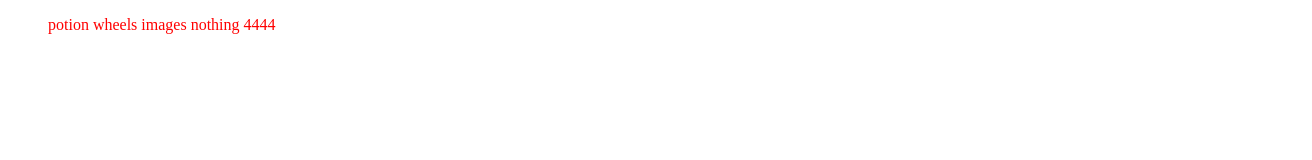
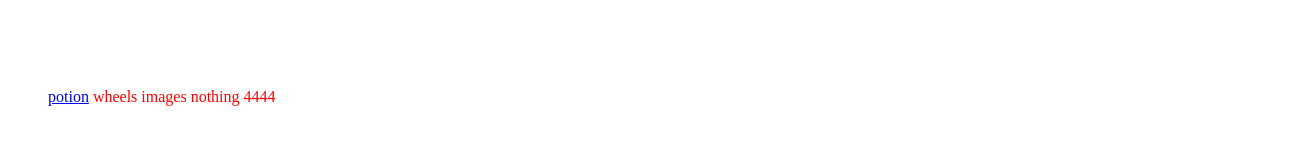
Before and after one commit to NathanGassaway/482, a plain HTML site: page index.html in a window 1280 px wide. Shown: the whole page, 1312 px wide, since content can reach past the window. Drawn offline with Linux system fonts and the light colour scheme.

Commit message:
added some basic changes

```diff
--- a/index.css
+++ b/index.css
@@ -1,6 +1,19 @@
+body{
+
+}
+.header-container{
+	display: inline-block;
+	position: relative;
+	width: 100%;
+	max-width: 100%;
+}
+.header-container ul{
+	width: 100%;
+	display: inline-block;
+	margin: 80px auto;
+}
 li{
 	display: inline-block;
-	margin: auto;
 	color: red;
 }
 li:hover{
--- a/index.html
+++ b/index.html
@@ -6,9 +6,9 @@
 	</head>
 
 	<body>
-		<div>
+		<div class="header-container">
 			<ul>
-				<li>potion</li>
+				<li><a href="google.com">potion</a></li>
 				<li>wheels</li>
 				<li>images</li>
 				<li>nothing</li>
```
